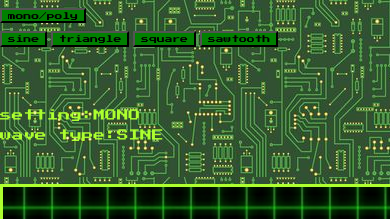
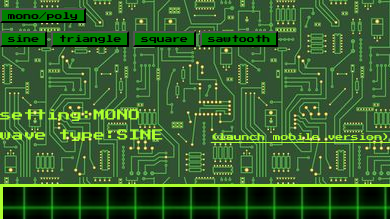
Before and after one commit to Blake-D/web-osc-2, a React (Create React App) app: page / in a window 390 px wide. Shown: the top 219 px of the page. Built offline with nearby package versions, Linux system fonts and the light colour scheme.

Commit message:
added link to mobile version

```diff
--- a/src/App.css
+++ b/src/App.css
@@ -5,6 +5,11 @@ body{
 
 p{
     margin: 0px 0px 0px 0px;
+}
+
+a{
+    color: greenyellow;
+    font-size: 2vmin;
 }
 
 button{
@@ -66,6 +71,10 @@ button{
     float: left;
 }
 
+.right{
+    float: right;
+}
+
 #top-wrap{
     background: url('./images/circuit.jpeg');
 }
--- a/src/App.js
+++ b/src/App.js
@@ -134,7 +134,10 @@ function App() {
           </div>
           <div id="type-display">
             <p className="left">wave type: </p>
-            <p id="wave-type">SINE</p>
+            <div id="wrapper">
+              <div className="left"><p id="wave-type">SINE</p></div>
+              <div className="right"><a href="https://blake-d.github.io/web-oscillator-mobile/" target="_blank" rel="noreferrer">(launch mobile version)</a></div>
+            </div>
           </div>
         </div>
       </div>
```
